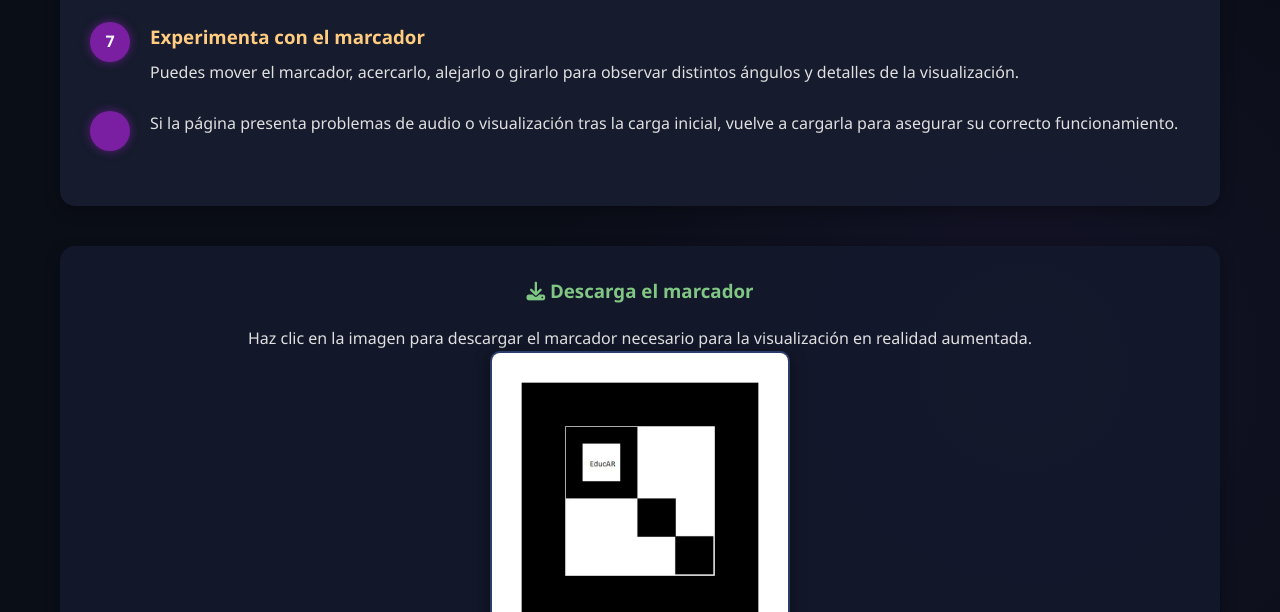
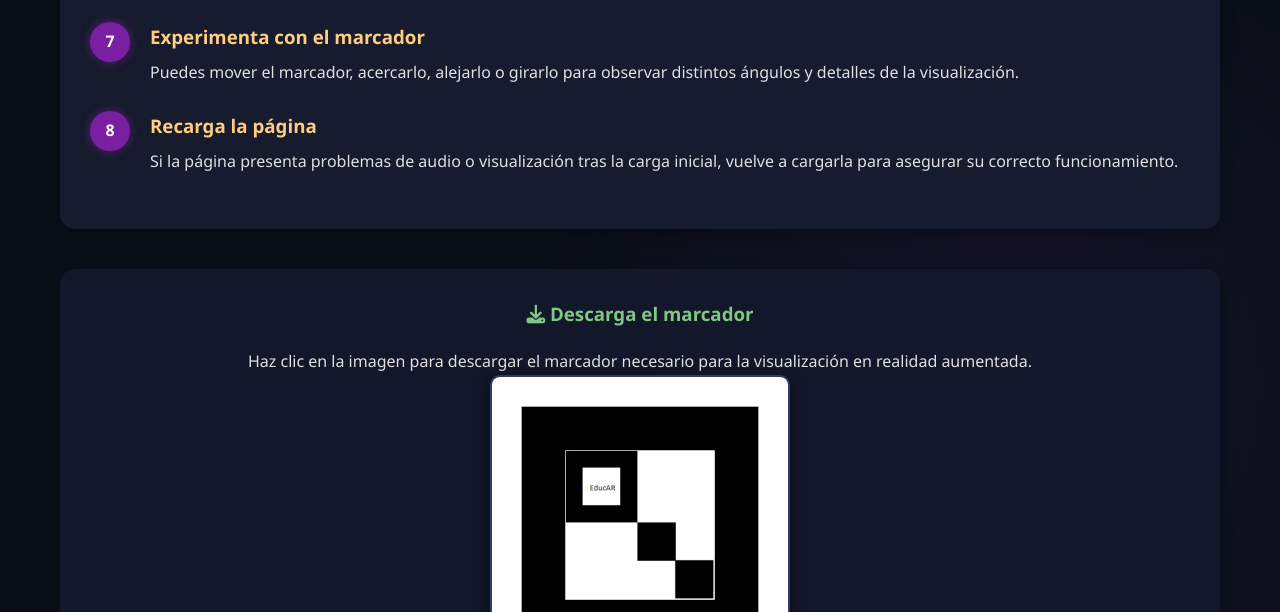
Before and after one commit to GPB-Cosmo/visualizaciones, a plain HTML site: page Pulsar/index.html in a window 1280 px wide. Shown: the part 1923-2535 px from the top of the page. Drawn offline with Linux system fonts and the light colour scheme.

Commit message:
nuevo paso 8 en instrucciones

```diff
--- a/Pulsar/index.html
+++ b/Pulsar/index.html
@@ -369,8 +369,9 @@
             </div>
 
             <div class="step">
-                <div class="step-number"></div>
+                <div class="step-number">8</div>
                 <div class="step-content">
+                    <h3>Recarga la página</h3>
                     <p>Si la página presenta problemas de audio o visualización tras la carga inicial, vuelve a cargarla para asegurar su correcto funcionamiento.</p>
                 </div>
             </div>
```
